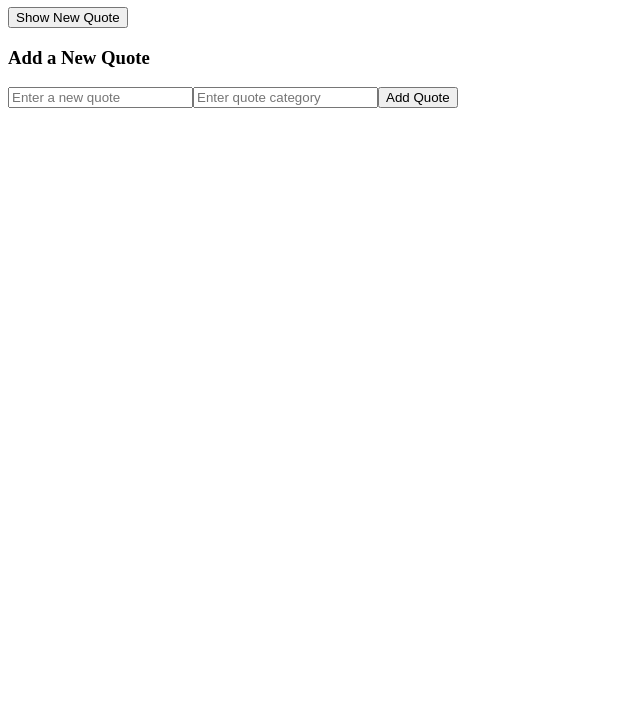
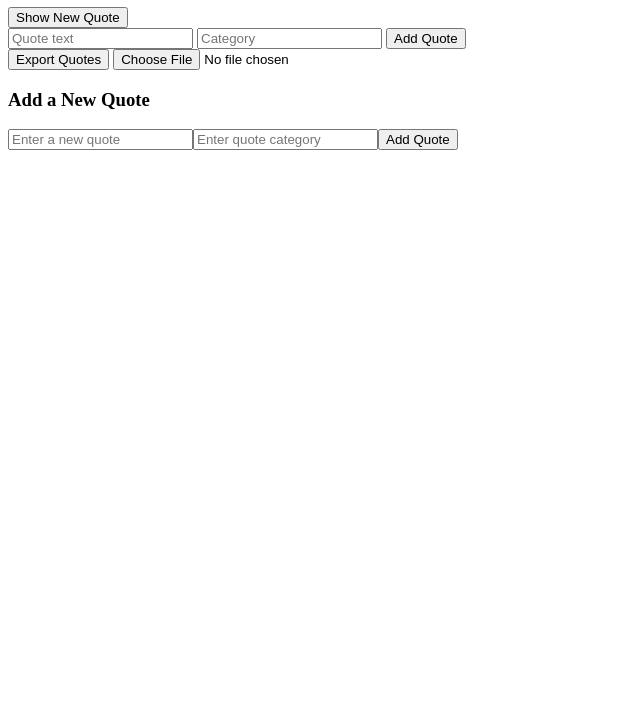
Before and after one commit to davieskibet/alx_fe_javascript, a plain HTML site: page dom-manipulation/index.html in a window 1280 px wide. Shown: the part 73-800 px from the top of the page, without its empty margins (0-640 px from the left). Drawn offline with Linux system fonts and the light colour scheme.

Commit message:
Add hard-coded Export/Import buttons to index.html

```diff
--- a/dom-manipulation/index.html
+++ b/dom-manipulation/index.html
@@ -8,13 +8,24 @@
 <body>
   <h1>Dynamic Quote Generator</h1>
 
-  <!-- Container for displaying quotes -->
+  <!-- Container to display quotes -->
   <div id="quoteDisplay"></div>
 
-  <!-- Button to show new quote -->
+  <!-- Show a new random quote -->
   <button id="newQuote">Show New Quote</button>
 
-  <!-- The form and export/import buttons will be added by JS -->
+  <!-- Add a new quote -->
+  <div>
+    <input id="quoteText" type="text" placeholder="Quote text">
+    <input id="quoteCategory" type="text" placeholder="Category">
+    <button id="addQuoteBtn">Add Quote</button>
+  </div>
+
+  <!-- Export and Import buttons (hard-coded for checker) -->
+  <div>
+    <button id="exportBtn">Export Quotes</button>
+    <input type="file" id="importFile" accept=".json">
+  </div>
 
   <script src="script.js"></script>
 </body>
```
